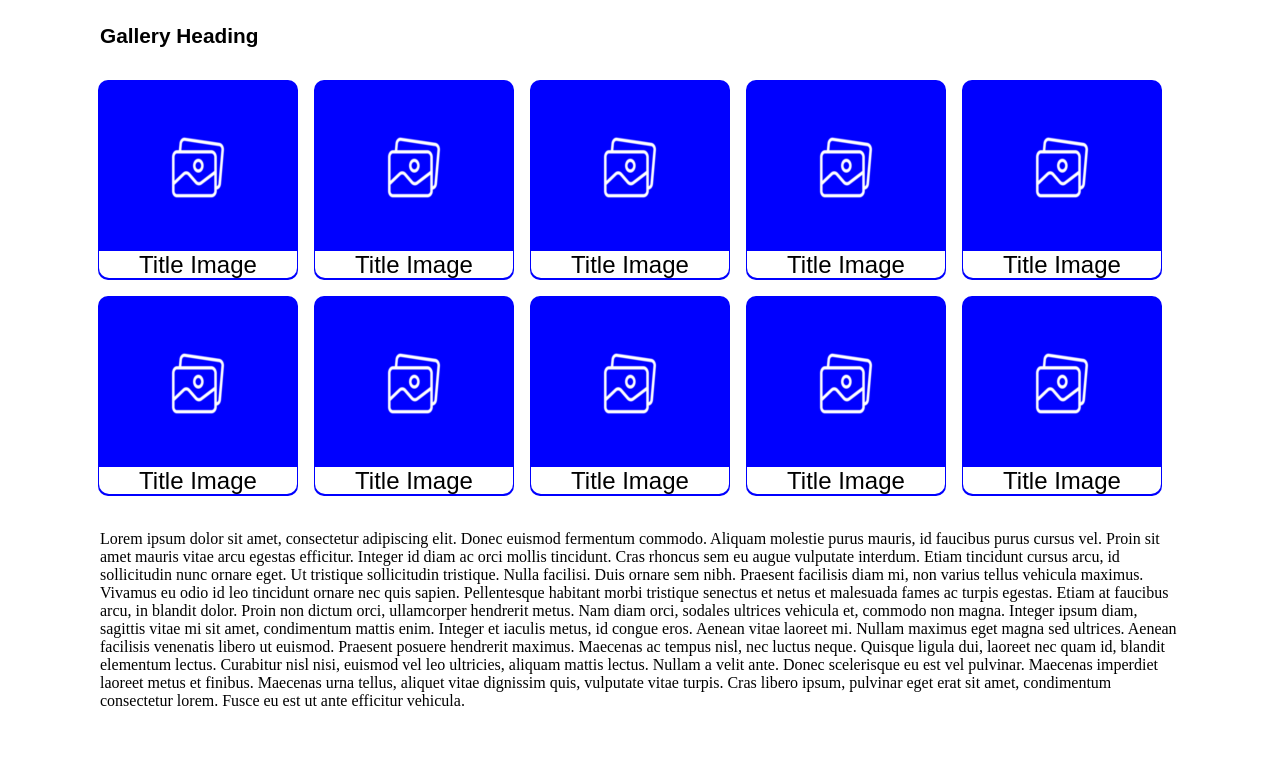
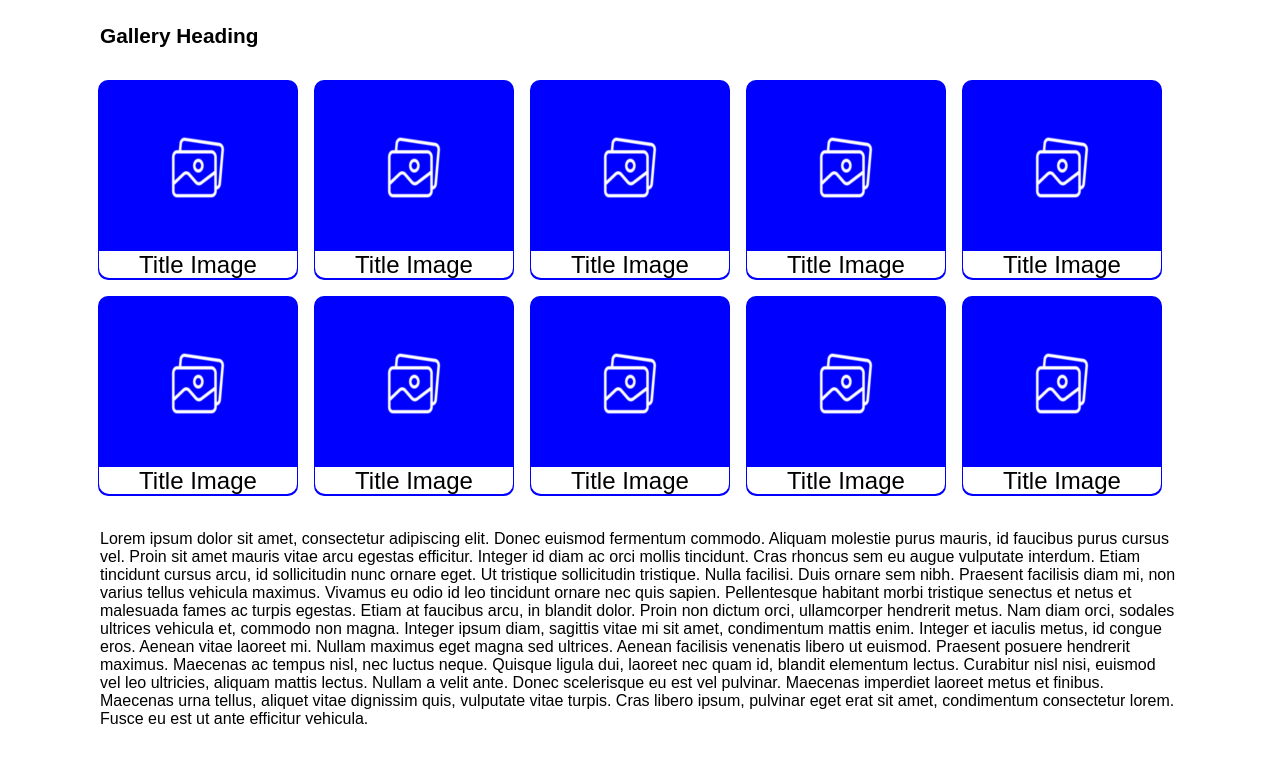
Before and after one commit to vatradragos/Assignment-3---CSS-Advanced---Vatra-Dragos, a plain HTML site: page index.html in a window 1280 px wide. Drawn offline with Linux system fonts and the light colour scheme.

Commit message:
Update style.css

```diff
--- a/style.css
+++ b/style.css
@@ -101,7 +101,7 @@ body {
 	margin: 10px 100px;
 }
 
-#grid-container > p {
+#footer-container > p {
 	font-family: sans-serif;
 }
 
```
